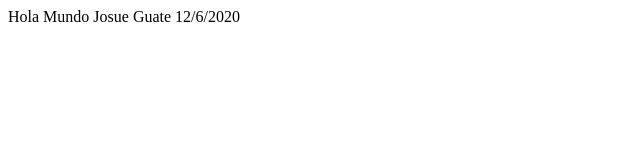
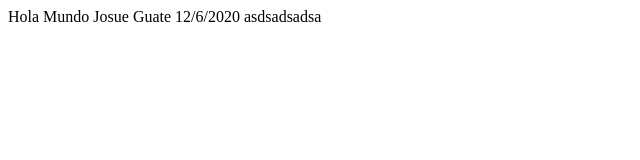
Before and after one commit to JosueGuate/Ejemplo1, a plain HTML site: page index.html in a window 1280 px wide. Shown: the whole page, without its empty margins (0-640 px from the left). Drawn offline with Linux system fonts and the light colour scheme.

Commit message:
Update index.html

```diff
--- a/index.html
+++ b/index.html
@@ -3,5 +3,5 @@
 <TITLE>ejemplo hola mundo Josue Guate</TITLE>
 </HEAD>
 <BODY>
-<P>Hola Mundo Josue Guate 12/6/2020</P>
+<P>Hola Mundo Josue Guate 12/6/2020 asdsadsadsa</P>
 </HTML>
```
